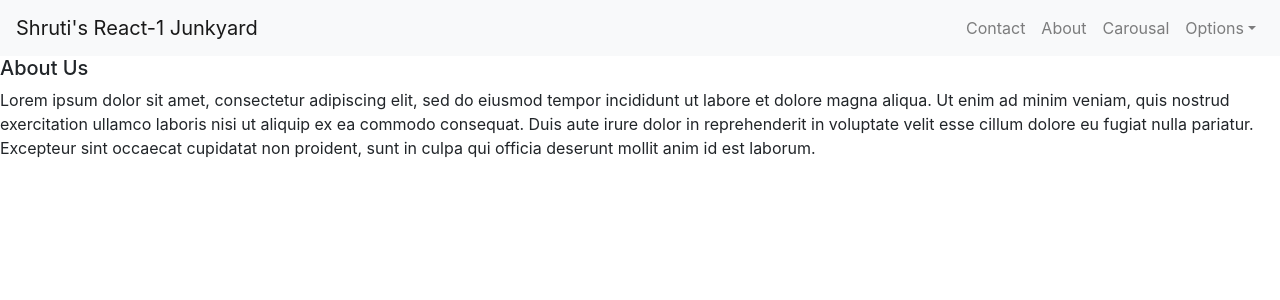
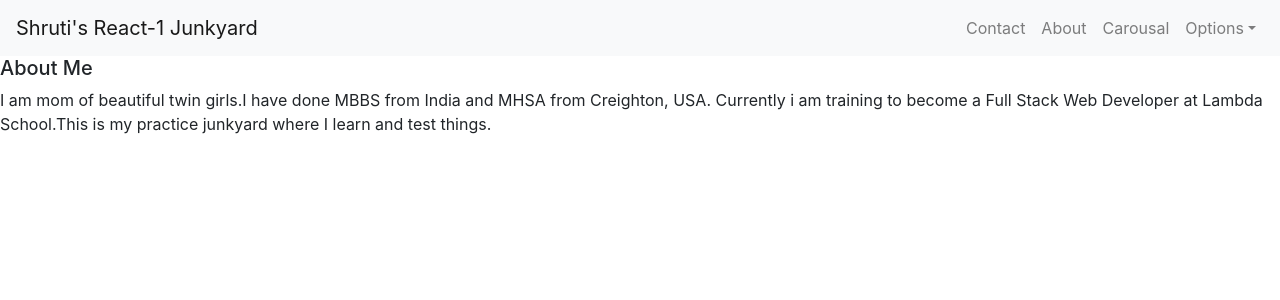
Before and after one commit to ShrutiMalik123/login-form, a React (Create React App) app: page /About in a window 1280 px wide. Shown: the top 300 px of the page. Built offline with nearby package versions, Linux system fonts and the light colour scheme.

Commit message:
added slide 1 photo!! Aha!!!!Thank you Ronny!!!

```diff
--- a/src/components/About.js
+++ b/src/components/About.js
@@ -1,17 +1,13 @@
 import React from 'react';
+
 
 const About = () => {
   return (
     <div className='MainContainer2'>
-      <h5>About Us</h5>
+      <h5>About Me</h5>
       <p>
-        Lorem ipsum dolor sit amet, consectetur adipiscing elit, sed do eiusmod
-        tempor incididunt ut labore et dolore magna aliqua. Ut enim ad minim
-        veniam, quis nostrud exercitation ullamco laboris nisi ut aliquip ex ea
-        commodo consequat. Duis aute irure dolor in reprehenderit in voluptate
-        velit esse cillum dolore eu fugiat nulla pariatur. Excepteur sint
-        occaecat cupidatat non proident, sunt in culpa qui officia deserunt
-        mollit anim id est laborum.
+        I am mom of beautiful twin girls.I have done MBBS from India and MHSA from Creighton, USA. Currently i am training to become
+        a Full Stack Web Developer at Lambda School.This is my practice junkyard where I learn and test things.
       </p>
     </div>
   );
--- a/src/components/Dashboard.js
+++ b/src/components/Dashboard.js
@@ -15,7 +15,9 @@ const Dashboard = () => {
         <p> Advanced Styling Techniques <a href="https://determined-murdock-adcae8.netlify.com">NASA Photo of the Day.</a> </p>
         <p> Sprint Challenge: React - Star Wars <a href="https://priceless-keller-1ace00.netlify.com">Sprint Challenge: React - Star Wars</a> </p>
         <p>React Router II <a href="https://youthful-archimedes-c931ba.netlify.com/">React-Router-Movies.</a> Movies list not seen as Local Host 5000, axios not started in build. Need to check on how to deploy on netlify.</p>
-   </MainContainer>
+        <p> Form Management <a href="https://jovial-hoover-7360e6.netlify.com/"> Team Builder</a> </p>
+        <p> Sprint Challenge - React (SPA) w/ Routes and Hooks <a href="https://relaxed-lalande-2e22d9.netlify.com"> Rick & Morty Edition</a> </p>
+ </MainContainer>
 )
 }
 
```
Also changed, not shown: src/components/Carousal.js (+1 -1 lines), public/PAGgAX7-street-art-wallpapers.jpg (renamed from src/img/PAGgAX7-street-art-wallpapers.jpg).
